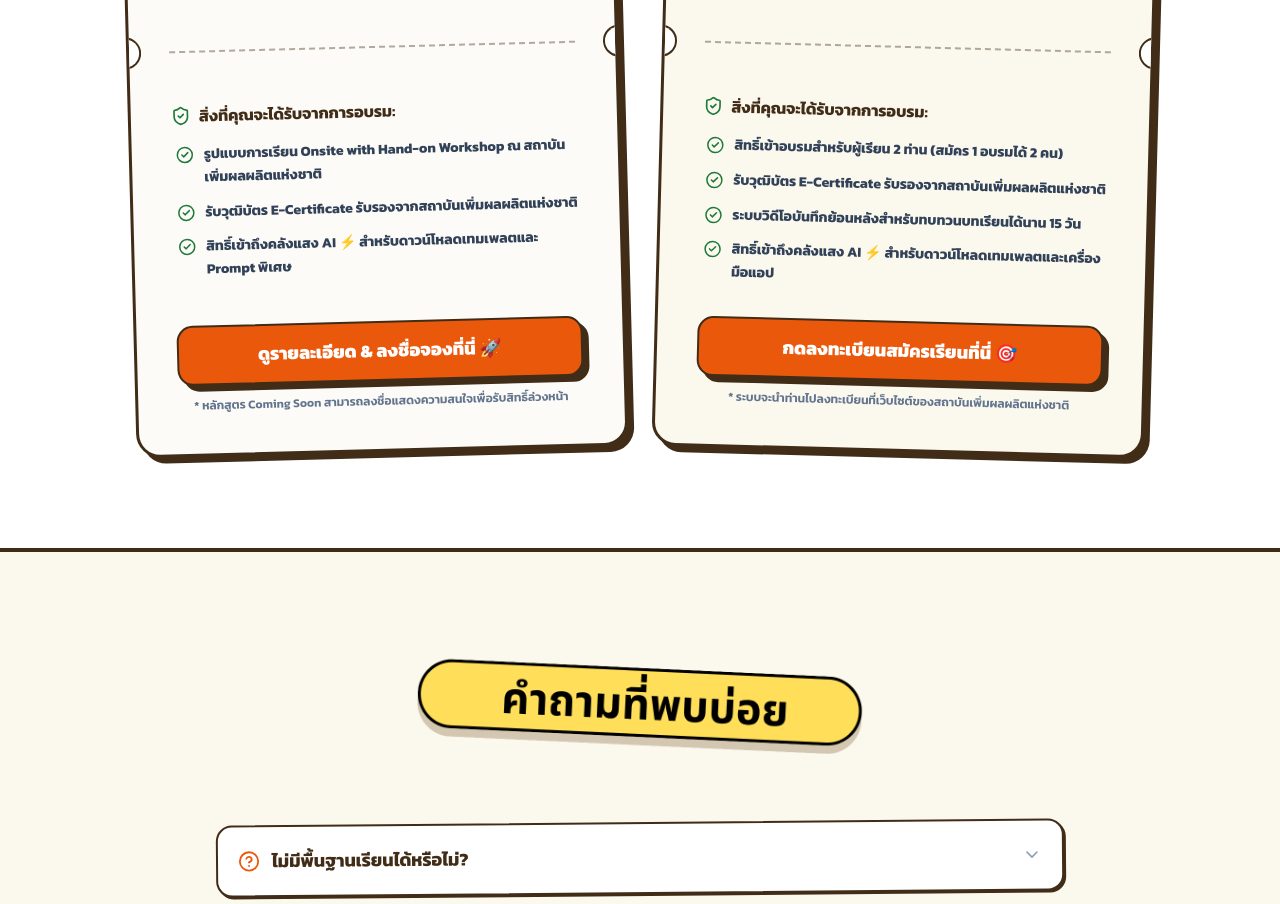
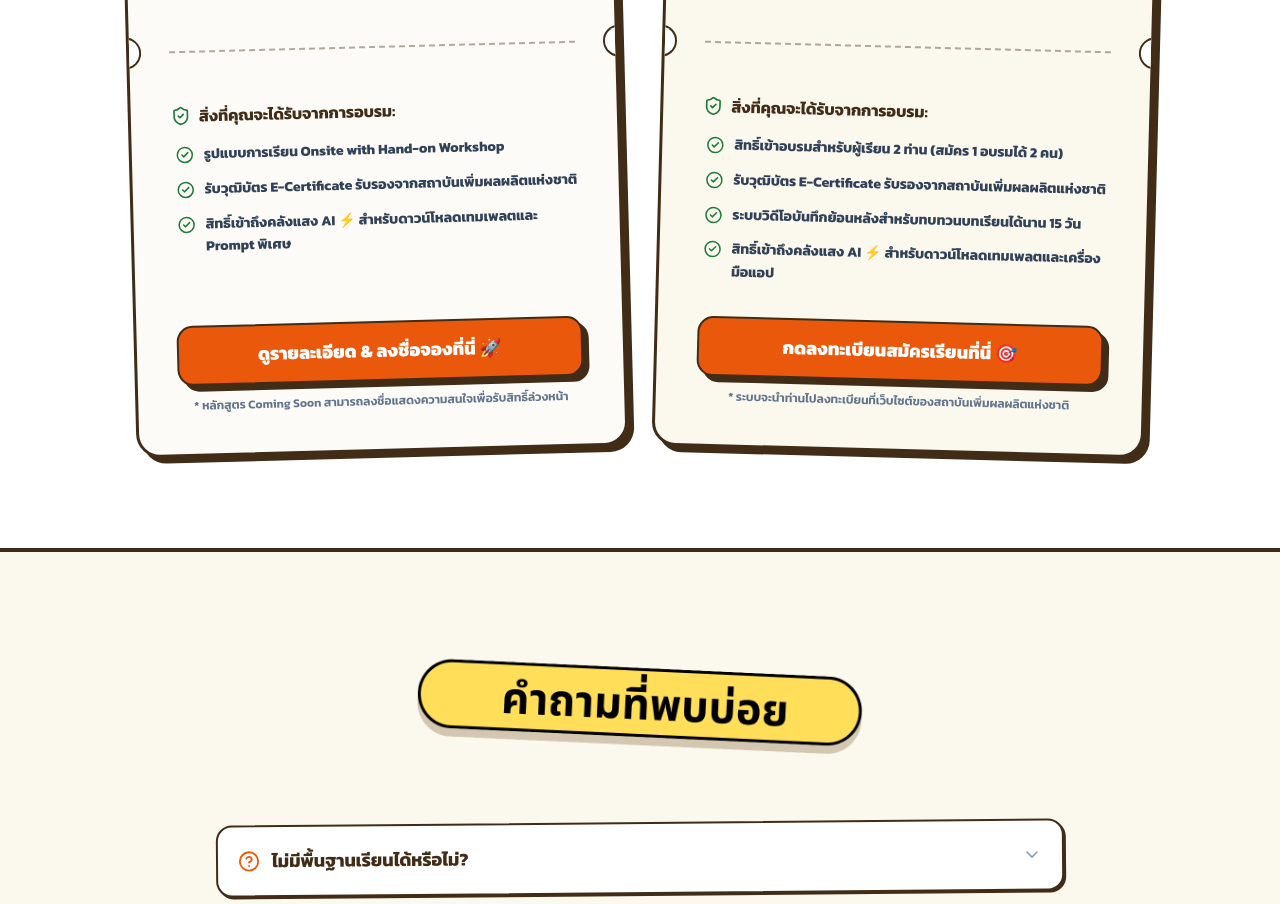
Before and after one commit to Snowdollce/buildweb, a Next.js app: page /dx-09 in a window 1280 px wide. Shown: the part 5720-6624 px from the top of the page. Built offline with nearby package versions, Linux system fonts and the light colour scheme.

Commit message:
style: remove specific onsite location from DX-MGA card details

```diff
--- a/src/components/Pricing.tsx
+++ b/src/components/Pricing.tsx
@@ -5,7 +5,7 @@ import Link from "next/link";
 
 export default function Pricing() {
   const dxMgaInclusions = [
-    "รูปแบบการเรียน Onsite with Hand-on Workshop ณ สถาบันเพิ่มผลผลิตแห่งชาติ",
+    "รูปแบบการเรียน Onsite with Hand-on Workshop",
     "รับวุฒิบัตร E-Certificate รับรองจากสถาบันเพิ่มผลผลิตแห่งชาติ",
     "สิทธิ์เข้าถึงคลังแสง AI ⚡ สำหรับดาวน์โหลดเทมเพลตและ Prompt พิเศษ",
   ];
```
